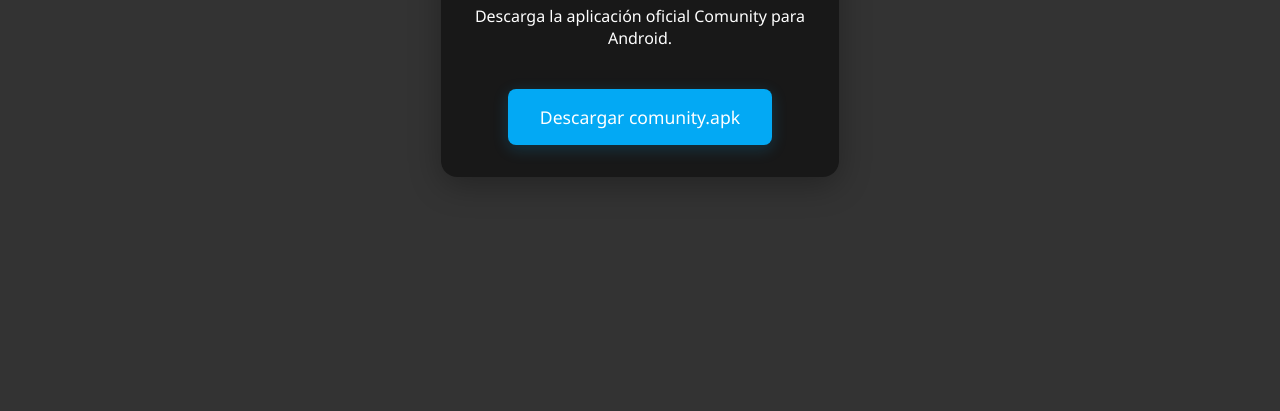
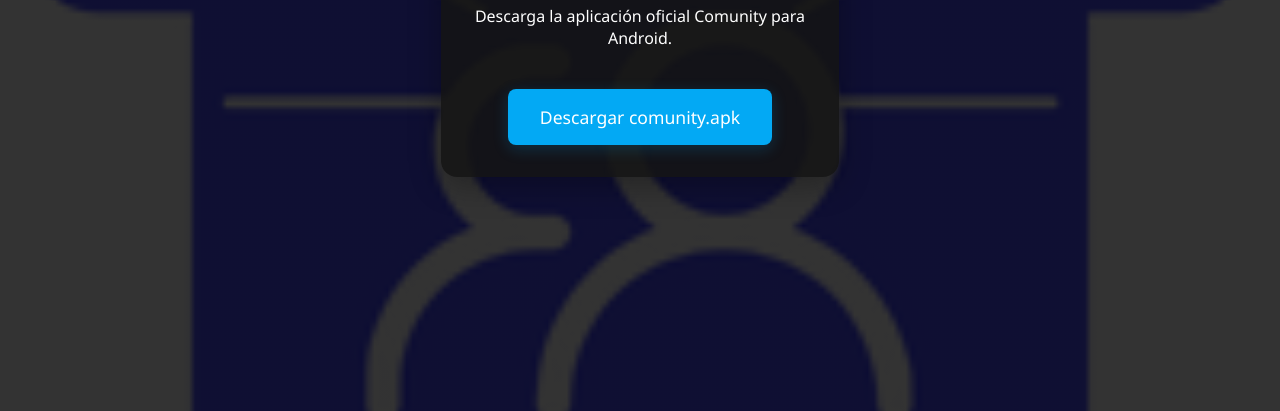
Before and after one commit to JoePinoOG/ComunityAPK, a plain HTML site: page index.html in a window 1280 px wide. Shown: the part 389-800 px from the top of the page. Drawn offline with Linux system fonts and the light colour scheme.

Commit message:
Update index.html

```diff
--- a/index.html
+++ b/index.html
@@ -12,7 +12,7 @@
       font-family: 'Segoe UI', Arial, sans-serif;
       background:
         linear-gradient(rgba(0,0,0,0.8), rgba(0,0,0,0.8)),
-        url('AQUÍ_TU_URL') no-repeat center center fixed;
+        url('logo.png') no-repeat center center fixed;
       background-size: cover;
       display: flex;
       flex-direction: column;
```
